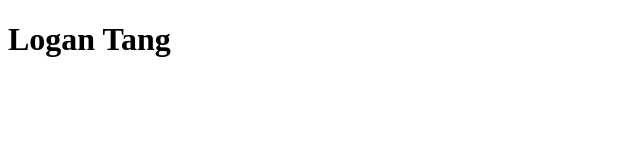
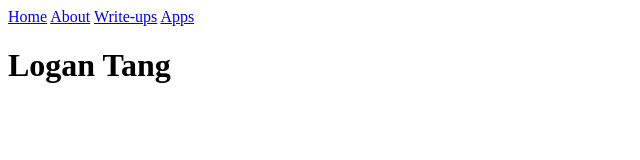
Before and after one commit to logtang/portfolio, a plain HTML site: page index.html in a window 1280 px wide. Shown: the whole page, without its empty margins (0-640 px from the left). Drawn offline with Linux system fonts and the light colour scheme.

Commit message:
added: navbar

```diff
--- a/index.html
+++ b/index.html
@@ -7,6 +7,13 @@
 </head>
 
 <body>
+  <nav>
+    <a href="index.html">Home</a>
+    <a href="about.html">About</a>
+    <a href="writeups.html">Write-ups</a>
+    <a href="apps.html">Apps</a>
+  </nav>
+
   <h1>Logan Tang</h1>
 </body>
 
```
